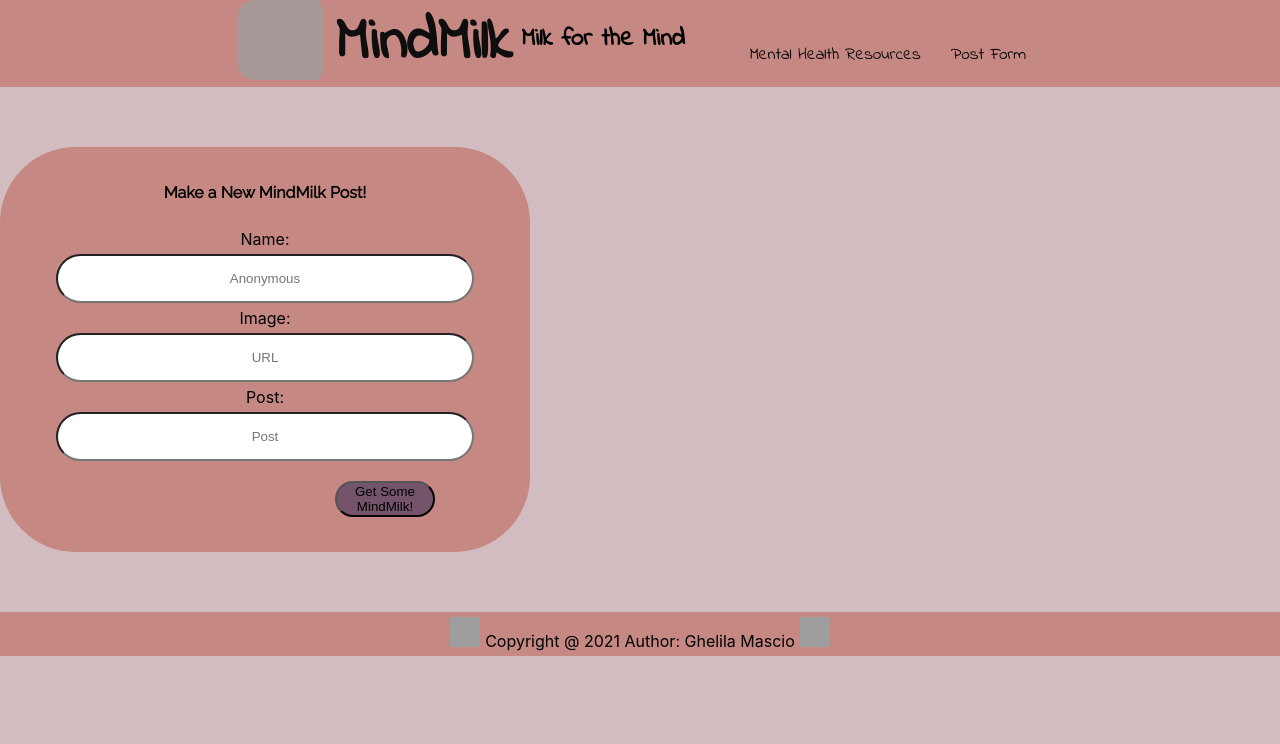
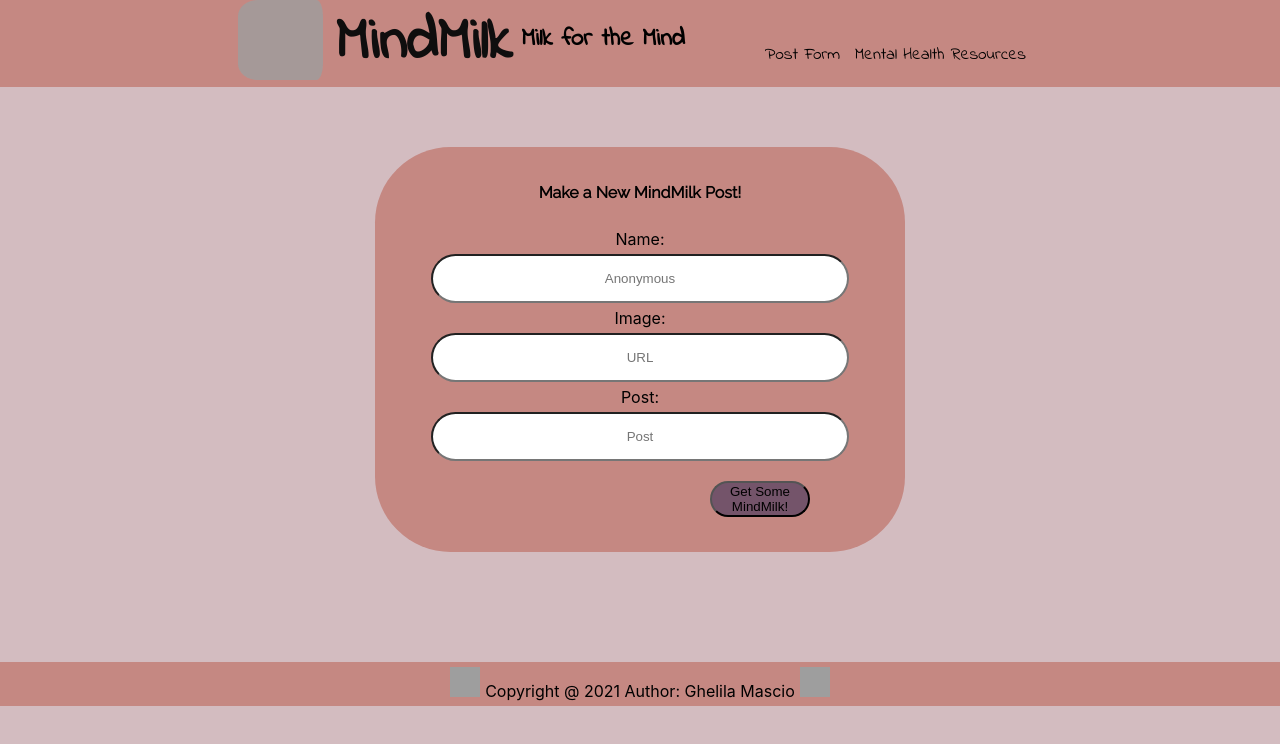
Before and after one commit to gmascio/mindmilk, a React (Create React App) app in the folder client/: page /newpost in a window 1280 px wide. Shown: the top 744 px of the page. Built offline with nearby package versions, Linux system fonts and the light colour scheme; no server answers; grey boxes are pictures that could not be loaded.

Commit message:
Additional Styling

```diff
--- a/client/src/App.css
+++ b/client/src/App.css
@@ -111,9 +111,12 @@ nav img {
   padding: 20px;
   margin: 20px;
   /* transform: translate(12%, 0); */
-  max-width: 60vw;
+  max-width: 650px;
 }
-
+.form-container{
+  display: flex;
+ justify-content: center;
+}
 .post h1, .commentitem h3 {
   font-family: "Indie Flower", cursive;
   border: 2px dotted #74546A;
@@ -282,7 +285,7 @@ footer {
  .resources h1 {
    text-align: center;
    font-family: "Indie Flower", cursive;
-   font-size: 35px;
+   font-size: 38px;
 
  }
  .resources p , .resources h2 {
@@ -292,3 +295,16 @@ footer {
  .commentContainer {
    padding-bottom: 55px;
  }
+ .resources-list {
+   display: flex;
+   flex-direction: column;
+
+ }
+ .resources h3 {
+   font-size: 22px ;
+   padding-bottom: 1px;
+ }
+
+ .resources-list li {
+   font-size: 20px;
+ }
--- a/client/src/components/Commentform.jsx
+++ b/client/src/components/Commentform.jsx
@@ -15,7 +15,7 @@ function Commentform(props) {
     const fields = {
       comment,
       name,
-      feed: props.specificPost[0].fields.name
+      feed: [props.specificPost[0].id]
     };
     await axios.post(commentURL, { fields }, config);
     props.setCommentToggle((prev) => !prev);
--- a/client/src/components/Nav.jsx
+++ b/client/src/components/Nav.jsx
@@ -10,11 +10,11 @@ function Nav() {
         </Link>
         <h2>Milk for the Mind</h2>
         <ul>
+          <Link to="/resources">
+            <li id="feed"> Mental Health Resources</li>
+          </Link>
           <Link to="/newpost">
             <li id="post">Post Form</li>
-          </Link>
-          <Link to="/resources">
-            <li id="feed"> Mental Health Resources</li>
           </Link>
         </ul>
       </nav>
--- a/client/src/components/Postsform.jsx
+++ b/client/src/components/Postsform.jsx
@@ -31,7 +31,7 @@ function Postsform(props) {
   };
 
   return (
-    <div>
+    <div className="form-container">
       <form className="postform" onSubmit={handleSubmit}>
         <h4>Make a New MindMilk Post!</h4>
         <label htmlFor="name">Name:</label>
--- a/client/src/components/Resources.jsx
+++ b/client/src/components/Resources.jsx
@@ -22,7 +22,7 @@ function Resources() {
         Lifeline at 1-800-273-TALK (8255), or dial 911 in case of emergency.
       </p>
       <h3>General Mental Health Resources:</h3>
-      <ol>
+      <ol className="resources-list">
         <li>
           <a
             href="https://www.mhanational.org/?gclid=CjwKCAiAr6-ABhAfEiwADO4sfXBVi76MBuHNnAosBRHDHH9bB8BIFKkzKADxnu0Fq5I9K4AD_NikohoCFUYQAvD_BwE"
```
Also changed, not shown: 1 other file (tests, documents, lock files or other folders).
